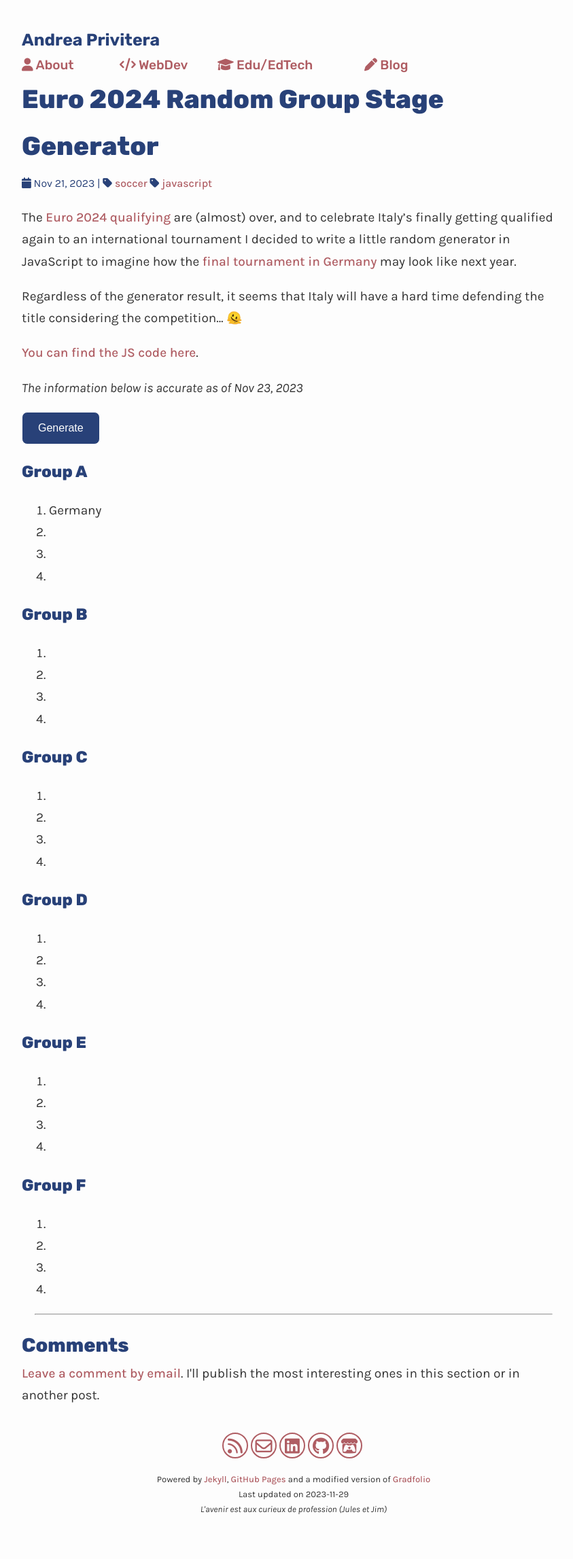
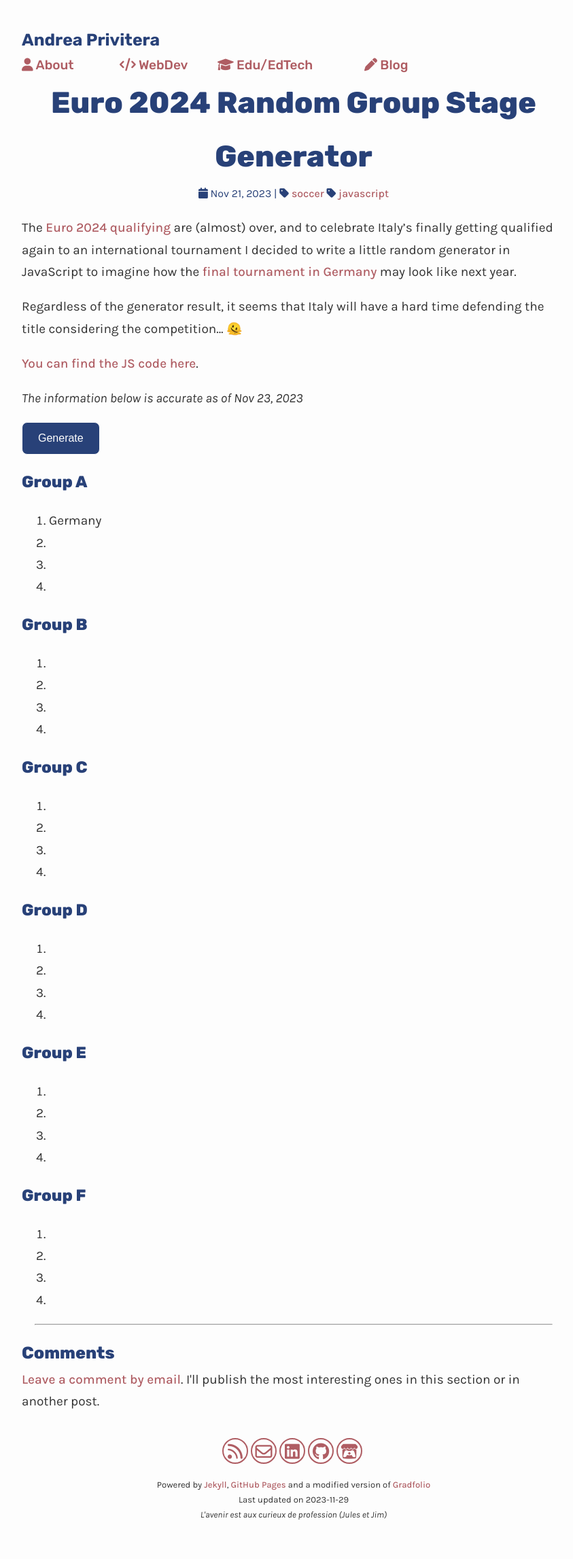
Before and after one commit to anprivitera/anprivitera.github.io, a Jekyll site: the page built from _posts/2023-11-21-euro-2024-random-group-stage-generator.md, in a window 1280 px wide. Shown: the whole page at 68% size, without its empty margins (208-1051 px from the left). Built offline with Jekyll 4.4.1, drawn with Linux system fonts in a browser that asks for light colours; comment, search, counter and statistics services are not loaded.

Commit message:
centered elements

```diff
--- a/assets/css/main.scss
+++ b/assets/css/main.scss
@@ -100,12 +100,13 @@ body {
 }
 
 h1 {
-  font-size: fonts.$base-font-size * 2;
+  font-size: fonts.$base-font-size * 2.3;
   @include headings();
+  text-align: center;
 }
 
 h2 {
-  font-size: fonts.$base-font-size * 1.5;
+  font-size: fonts.$base-font-size * 1.3;
   @include headings();
 }
 
@@ -214,7 +215,8 @@ blockquote {
 }
 
 nav {
-  // Avoid changing the layout when hoveing over the links (temporary solution)
+
+  // Avoid changing the layout when hoveing over the links
   display: grid;
   gap: none;
   width: 90%;
@@ -288,13 +290,15 @@ ul.posts {
 }
 
 .post-headline {
+  text-align: center;
     @include media-query($on-palm) {
       font-size: 1.3em;
     }
 }
 
 .post-description {
-    font-size: 0.9em;
+    text-align: center;
+    font-size: fonts.$base-font-size * 1.2;
     font-style: italic;
     font-weight: $base-font-weight - 100;
     margin-bottom: -0.9em;
@@ -305,6 +309,7 @@ ul.posts {
 
 
   .meta {
+    text-align: center;
     color: $brand-color-light;
     @media (prefers-color-scheme: dark) {
       color: $brand-color-dark;
@@ -326,7 +331,11 @@ ul.posts {
     background-color: $body-accent-bg-dark;
     color: $text-color-dark;
   }
-  }
+}
+
+.feedbox {
+  text-align: center;
+}
 
 
   /* Button */
```
